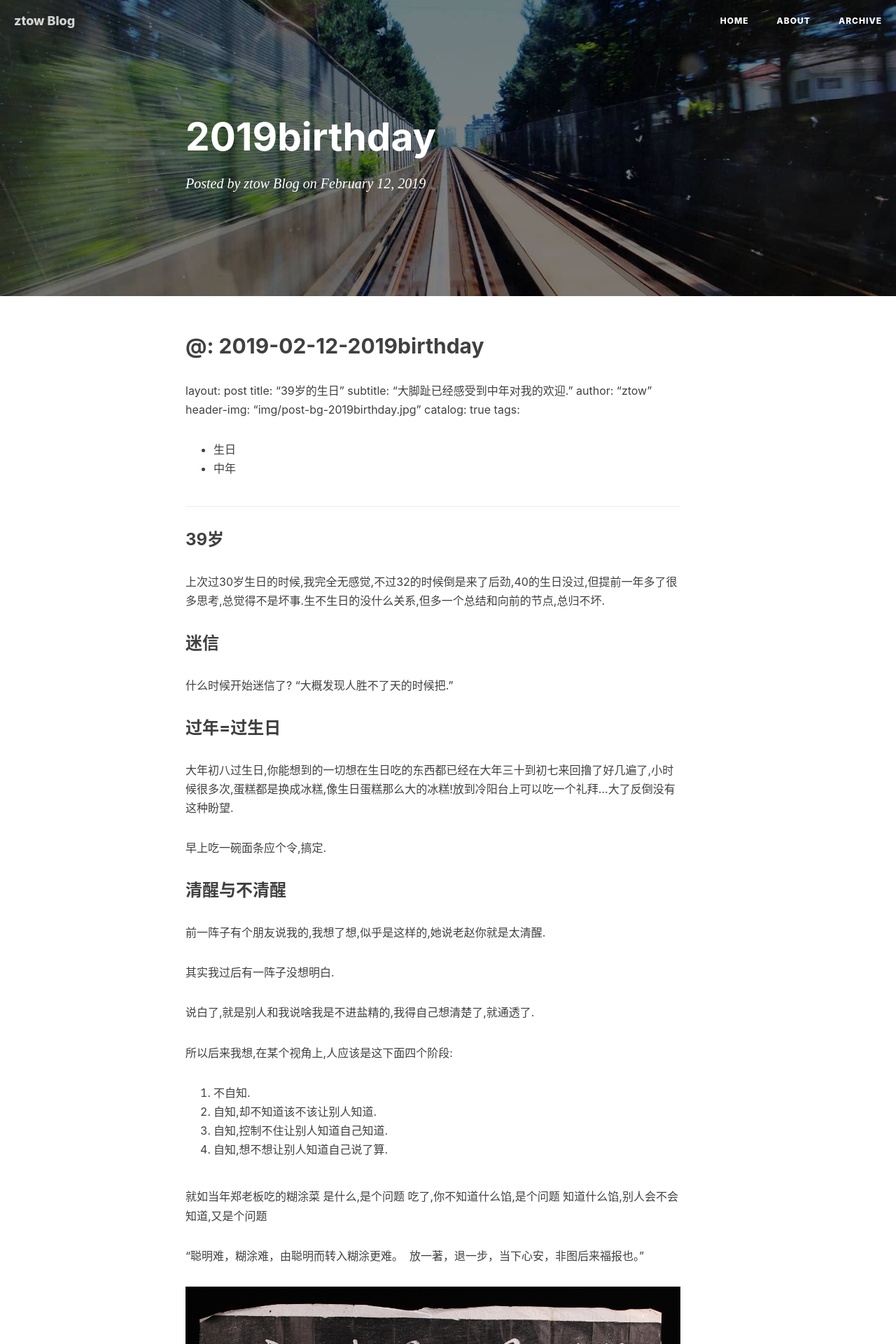
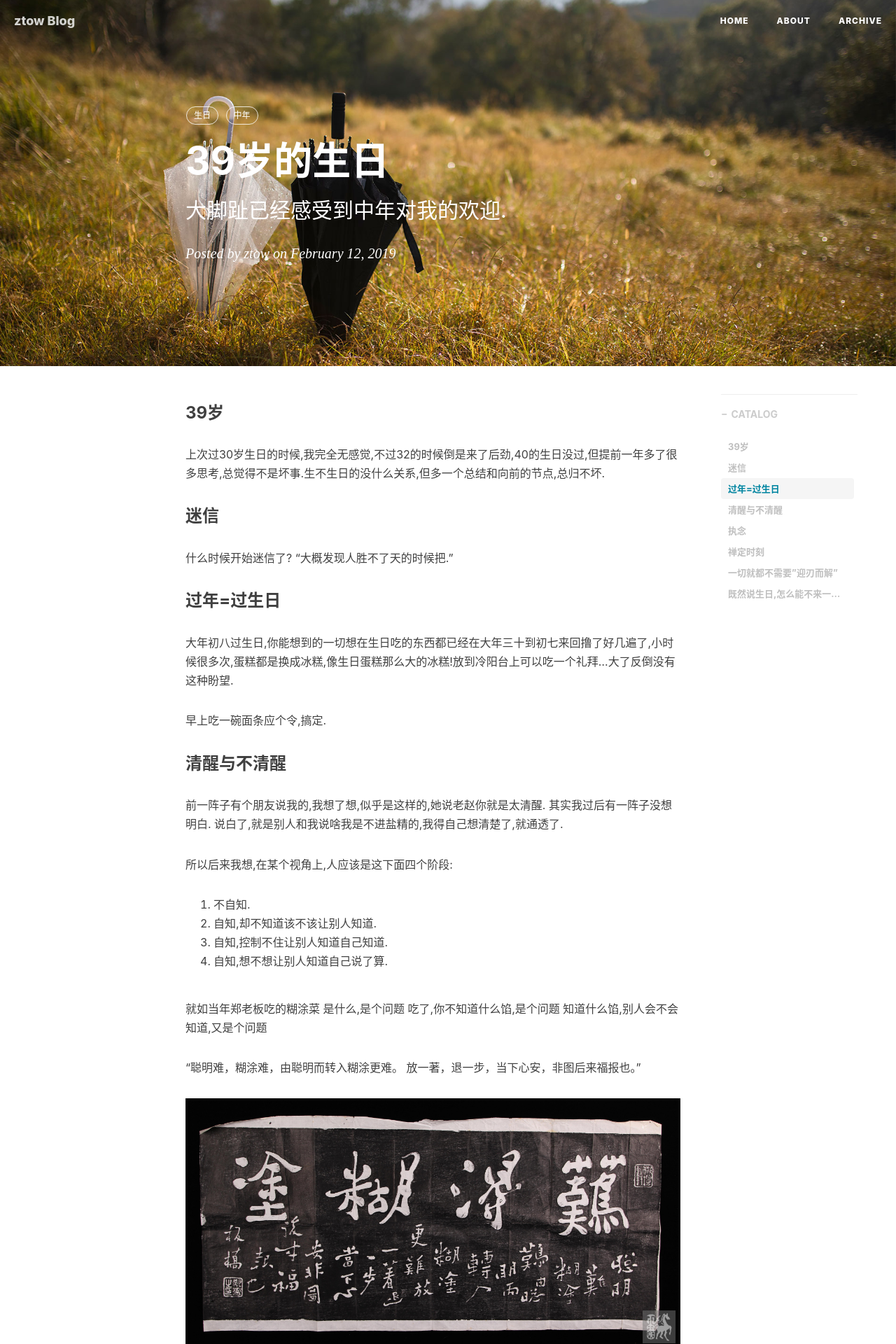
Before and after one commit to ztow/wdphoto, a Jekyll site: the page built from _posts/2019-02-12-2019birthday.md, in a window 1280 px wide. Shown: the top 1920 px of the page at 70% size. Built offline with Jekyll 4.4.1, drawn with Linux system fonts in a browser that asks for light colours; nearby versions of some CDN libraries; our own code applies the rules of GitHub Pages for plain Markdown files; comment, search, counter and statistics services are not loaded; part of the change alters nothing that is shown.

Commit message:
no message

```diff
--- a/_posts/2019-02-12-2019birthday.md
+++ b/_posts/2019-02-12-2019birthday.md
@@ -1,4 +1,3 @@
-@: 2019-02-12-2019birthday
 ---
 layout: post
 title: "39岁的生日"
@@ -25,12 +24,10 @@ tags:
 
 ### 清醒与不清醒
 前一阵子有个朋友说我的,我想了想,似乎是这样的,她说老赵你就是太清醒.
-
 其实我过后有一阵子没想明白.
-
 说白了,就是别人和我说啥我是不进盐精的,我得自己想清楚了,就通透了.
 
- 所以后来我想,在某个视角上,人应该是这下面四个阶段:
+所以后来我想,在某个视角上,人应该是这下面四个阶段:
 1. 不自知.
 2. 自知,却不知道该不该让别人知道.
 3. 自知,控制不住让别人知道自己知道.
@@ -44,7 +41,7 @@ tags:
 “聪明难，糊涂难，由聪明而转入糊涂更难。
 放一著，退一步，当下心安，非图后来福报也。”
 
-![难得糊涂][1]
+![难得糊涂][image-1]
 
 - 不知道自己不知道
 - 知道自己不知道
@@ -74,12 +71,12 @@ tags:
 ---
 
 最近看了这本书,倒是有趣:
-![中年的意义][2]
+![中年的意义][image-2]
 
 ### 既然说生日,怎么能不来一张吓人的自拍?
-![吓人的自拍][3]
+![吓人的自拍][image-3]
 
 
-  [1]: /img/post-img-me20190212-1.jpg
-  [2]: /img/post-img-me20190212-2.jpg
-  [3]: /img/post-img-2019birthday.jpg
+[image-1]:	/img/post-img-me20190212-1.jpg
+[image-2]:	/img/post-img-me20190212-2.jpg
+[image-3]:	/img/post-img-2019birthday.jpg
```
